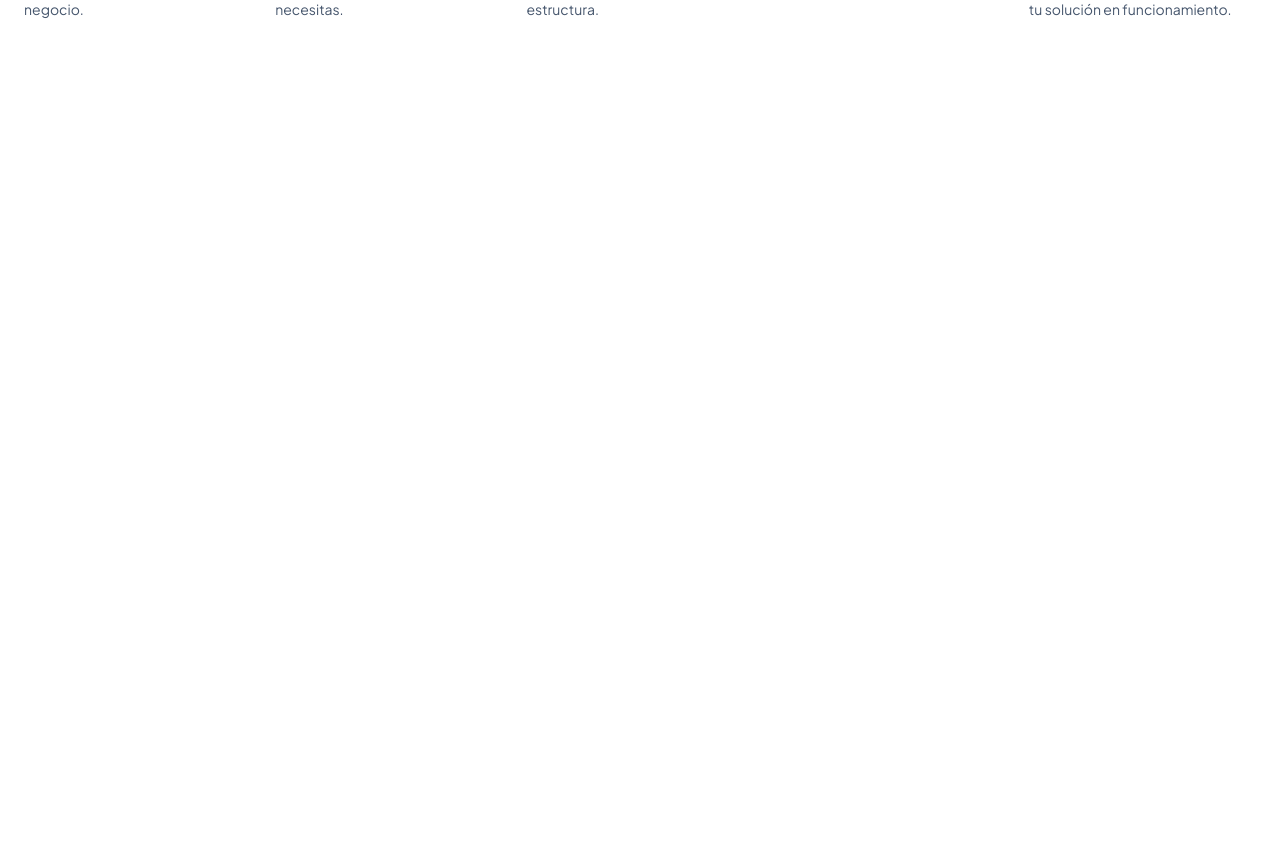
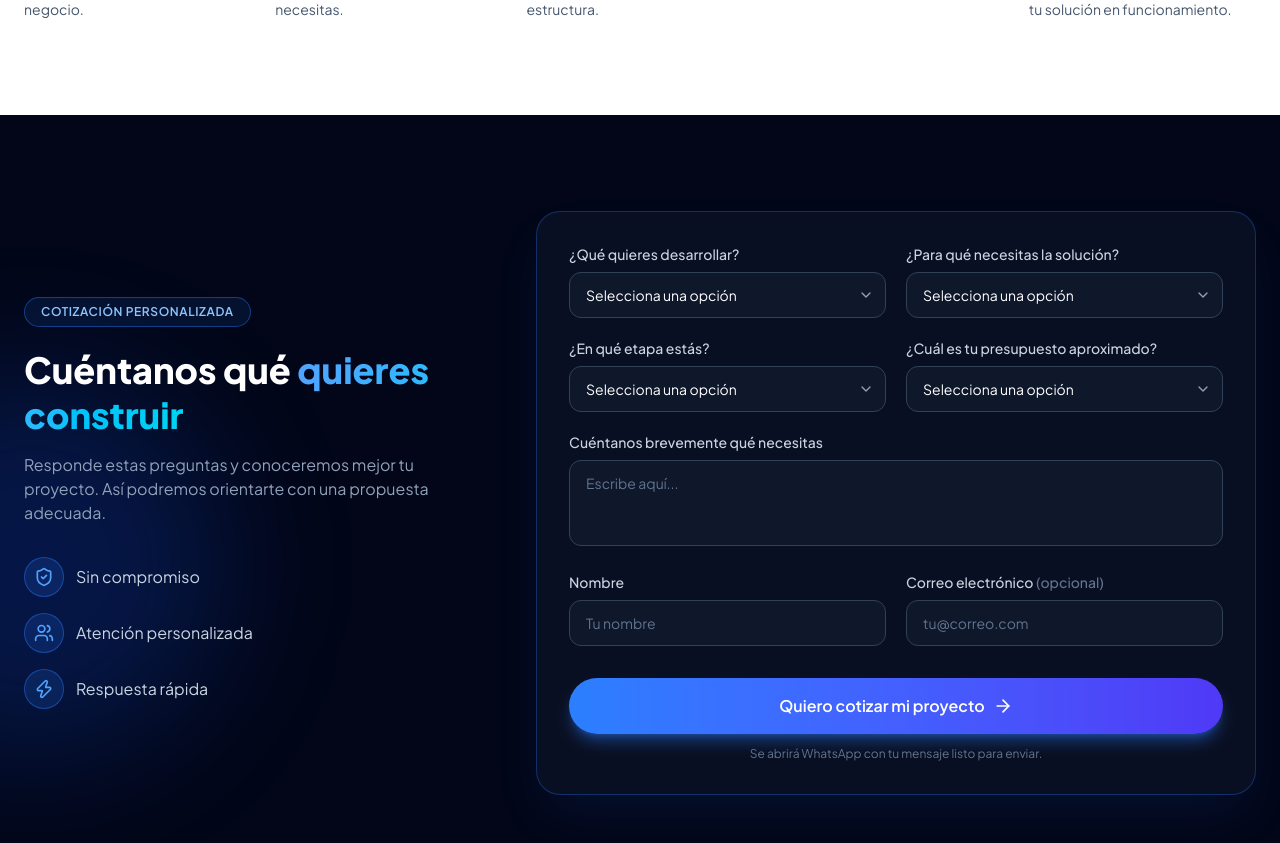
Before and after one commit to joalisdev/pagina-joalisdev, a Next.js app: page / in a window 1280 px wide. Shown: the part 2667-3510 px from the top of the page. Before the commit the page ends 2782 px from the top, so only its background shows below. Built offline with nearby package versions, Linux system fonts and the light colour scheme.

Commit message:
Creacion de formulario de cotización que envía a WhatsApp

```diff
--- a/src/app/page.tsx
+++ b/src/app/page.tsx
@@ -1,3 +1,4 @@
+import Forms from "@/components/sections/Forms";
 import Hero from "@/components/sections/Hero";
 import Needs from "@/components/sections/Needs";
 import Problems from "@/components/sections/Problems";
@@ -10,6 +11,7 @@ export default function Home() {
       <Problems />
       <Needs />
       <Process />
+      <Forms />
     </main>
   );
 }
--- /dev/null
+++ b/src/components/sections/Forms.tsx
@@ -0,0 +1,219 @@
+"use client";
+
+import { useState } from "react";
+import { ArrowRight, ChevronDown, ShieldCheck, Users, Zap } from "lucide-react";
+import { getWhatsAppLink } from "@/data/contact";
+
+type QuoteForm = {
+  service: string;
+  goal: string;
+  stage: string;
+  budget: string;
+  details: string;
+  name: string;
+  email: string;
+};
+
+const initialForm: QuoteForm = {
+  service: "",
+  goal: "",
+  stage: "",
+  budget: "",
+  details: "",
+  name: "",
+  email: "",
+};
+
+const benefits = [
+  { icon: ShieldCheck, text: "Sin compromiso" },
+  { icon: Users, text: "Atención personalizada" },
+  { icon: Zap, text: "Respuesta rápida" },
+];
+
+const selects = [
+  {
+    name: "service",
+    label: "¿Qué quieres desarrollar?",
+    options: ["Página web", "Sistema a medida", "Tienda online", "No estoy seguro"],
+  },
+  {
+    name: "goal",
+    label: "¿Para qué necesitas la solución?",
+    options: ["Vender más", "Captar clientes", "Automatizar procesos", "Mejorar mi imagen"],
+  },
+  {
+    name: "stage",
+    label: "¿En qué etapa estás?",
+    options: [
+      "Solo tengo la idea",
+      "Ya tengo un negocio pero no tengo web",
+      "Quiero mejorar mi web o sistema actual",
+    ],
+  },
+  {
+    name: "budget",
+    label: "¿Cuál es tu presupuesto aproximado?",
+    options: ["Menos de $100", "$100 - $300", "$300 - $800", "Más de $800", "Aún no lo sé"],
+  },
+] as const;
+
+const inputStyles =
+  "w-full rounded-xl border border-slate-700 bg-slate-900 px-4 py-3 text-sm text-white placeholder:text-slate-500 outline-none transition focus:border-blue-500 focus:ring-2 focus:ring-blue-500/30";
+
+export default function Quote() {
+  const [form, setForm] = useState<QuoteForm>(initialForm);
+
+  function handleChange(
+    e: React.ChangeEvent<HTMLInputElement | HTMLSelectElement | HTMLTextAreaElement>
+  ) {
+    const { name, value } = e.target;
+    setForm((prev) => ({ ...prev, [name]: value }));
+  }
+
+  function handleSubmit(e: React.FormEvent<HTMLFormElement>) {
+    e.preventDefault();
+
+    const lines = [
+      "¡Hola JoalisDev! 👋 Quiero cotizar un proyecto.",
+      "",
+      `*Nombre:* ${form.name}`,
+      `*Quiero desarrollar:* ${form.service}`,
+      `*Para:* ${form.goal}`,
+      `*Etapa:* ${form.stage}`,
+      `*Presupuesto:* ${form.budget}`,
+      `*Detalles:* ${form.details}`,
+    ];
+
+    if (form.email) {
+      lines.push(`*Correo:* ${form.email}`);
+    }
+
+    window.open(getWhatsAppLink(lines.join("\n")), "_blank", "noopener,noreferrer");
+    setForm(initialForm);
+  }
+
+  return (
+    <section id="cotizar" className="relative overflow-hidden bg-slate-950 px-6 py-16 text-white lg:py-24">
+      <div className="pointer-events-none absolute -left-40 top-1/3 h-96 w-96 rounded-full bg-blue-600/20 blur-3xl" />
+
+      <div className="relative mx-auto grid max-w-7xl gap-12 lg:grid-cols-5 lg:items-center">
+        <div className="lg:col-span-2">
+          <span className="inline-block rounded-full border border-blue-500/40 bg-blue-500/10 px-4 py-1.5 text-xs font-semibold uppercase tracking-wider text-blue-300">
+            Cotización personalizada
+          </span>
+
+          <h2 className="mt-5 text-3xl font-extrabold leading-tight sm:text-4xl">
+            Cuéntanos qué{" "}
+            <span className="bg-linear-to-r from-blue-400 to-cyan-400 bg-clip-text text-transparent">
+              quieres construir
+            </span>
+          </h2>
+
+          <p className="mt-4 text-slate-400">
+            Responde estas preguntas y conoceremos mejor tu proyecto. Así
+            podremos orientarte con una propuesta adecuada.
+          </p>
+
+          <ul className="mt-8 space-y-4">
+            {benefits.map(({ icon: Icon, text }) => (
+              <li key={text} className="flex items-center gap-3">
+                <span className="flex h-10 w-10 shrink-0 items-center justify-center rounded-full border border-blue-500/40 bg-blue-500/15">
+                  <Icon className="h-5 w-5 text-blue-400" />
+                </span>
+                <span className="text-slate-300">{text}</span>
+              </li>
+            ))}
+          </ul>
+        </div>
+
+        <form
+          onSubmit={handleSubmit}
+          className="rounded-3xl border border-blue-500/30 bg-slate-900/60 p-6 shadow-2xl shadow-blue-500/10 backdrop-blur-md sm:p-8 lg:col-span-3"
+        >
+          <div className="grid gap-5 sm:grid-cols-2">
+            {selects.map(({ name, label, options }) => (
+              <label key={name} className="block">
+                <span className="mb-2 block text-sm font-medium text-slate-300">{label}</span>
+                <div className="relative">
+                  <select
+                    name={name}
+                    value={form[name]}
+                    onChange={handleChange}
+                    required
+                    className={`${inputStyles} appearance-none pr-10`}
+                  >
+                    <option value="" disabled>
+                      Selecciona una opción
+                    </option>
+                    {options.map((option) => (
+                      <option key={option} value={option}>
+                        {option}
+                      </option>
+                    ))}
+                  </select>
+                  <ChevronDown className="pointer-events-none absolute right-3 top-1/2 h-4 w-4 -translate-y-1/2 text-slate-400" />
+                </div>
+              </label>
+            ))}
+          </div>
+
+          <label className="mt-5 block">
+            <span className="mb-2 block text-sm font-medium text-slate-300">
+              Cuéntanos brevemente qué necesitas
+            </span>
+            <textarea
+              name="details"
+              value={form.details}
+              onChange={handleChange}
+              required
+              rows={3}
+              placeholder="Escribe aquí..."
+              className={`${inputStyles} resize-none`}
+            />
+          </label>
+
+          <div className="mt-5 grid gap-5 sm:grid-cols-2">
+            <label className="block">
+              <span className="mb-2 block text-sm font-medium text-slate-300">Nombre</span>
+              <input
+                type="text"
+                name="name"
+                value={form.name}
+                onChange={handleChange}
+                required
+                placeholder="Tu nombre"
+                className={inputStyles}
+              />
+            </label>
+
+            <label className="block">
+              <span className="mb-2 block text-sm font-medium text-slate-300">
+                Correo electrónico <span className="text-slate-500">(opcional)</span>
+              </span>
+              <input
+                type="email"
+                name="email"
+                value={form.email}
+                onChange={handleChange}
+                placeholder="tu@correo.com"
+                className={inputStyles}
+              />
+            </label>
+          </div>
+
+          <button
+            type="submit"
+            className="group mt-8 flex w-full items-center justify-center gap-2 rounded-full bg-linear-to-r from-blue-500 to-indigo-600 px-8 py-4 font-semibold shadow-lg shadow-blue-500/40 transition hover:shadow-blue-500/60"
+          >
+            Quiero cotizar mi proyecto
+            <ArrowRight className="h-5 w-5 transition group-hover:translate-x-1" />
+          </button>
+
+          <p className="mt-3 text-center text-xs text-slate-500">
+            Se abrirá WhatsApp con tu mensaje listo para enviar.
+          </p>
+        </form>
+      </div>
+    </section>
+  );
+}
```
